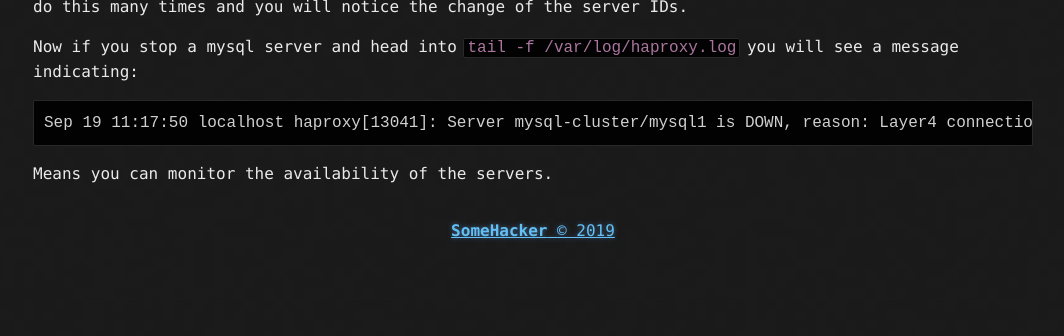
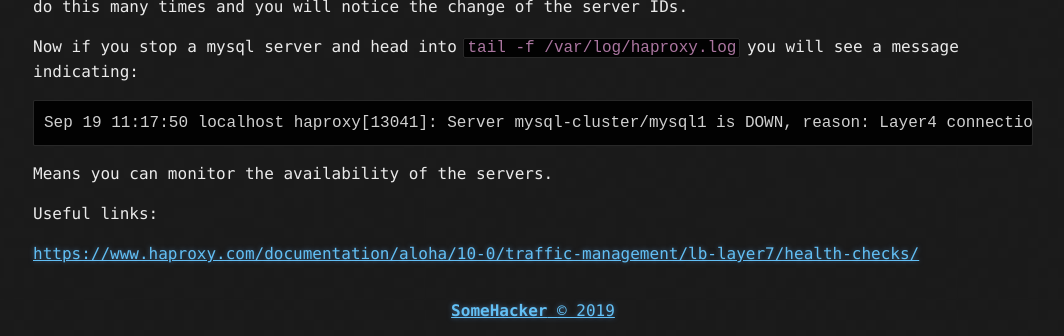
Before and after one commit to iskenyildiz/iskenhub.info, a Jekyll site: the page built from _posts/2019-09-19-MYSQL_LoadBalance.markdown, in a window 1280 px wide and 900 px high, scrolled down 2329 px, cut to the strip 564-900 px from the top of the window. Shown: the whole strip, without its empty margins (107-1171 px from the left). Built offline with Jekyll 4.4.1, drawn with Linux system fonts in a browser that asks for light colours; before the commit the page ends 3149 px from its top, so only the background shows below that.

Commit message:
Update 2019-09-19-MYSQL_LoadBalance.markdown

````diff
--- a/_posts/2019-09-19-MYSQL_LoadBalance.markdown
+++ b/_posts/2019-09-19-MYSQL_LoadBalance.markdown
@@ -124,3 +124,7 @@ Sep 19 11:17:50 localhost haproxy[13041]: Server mysql-cluster/mysql1 is DOWN, r
 ```
 
 Means you can monitor the availability of the servers.
+
+Useful links:
+
+[https://www.haproxy.com/documentation/aloha/10-0/traffic-management/lb-layer7/health-checks/](https://www.haproxy.com/documentation/aloha/10-0/traffic-management/lb-layer7/health-checks/)
````
